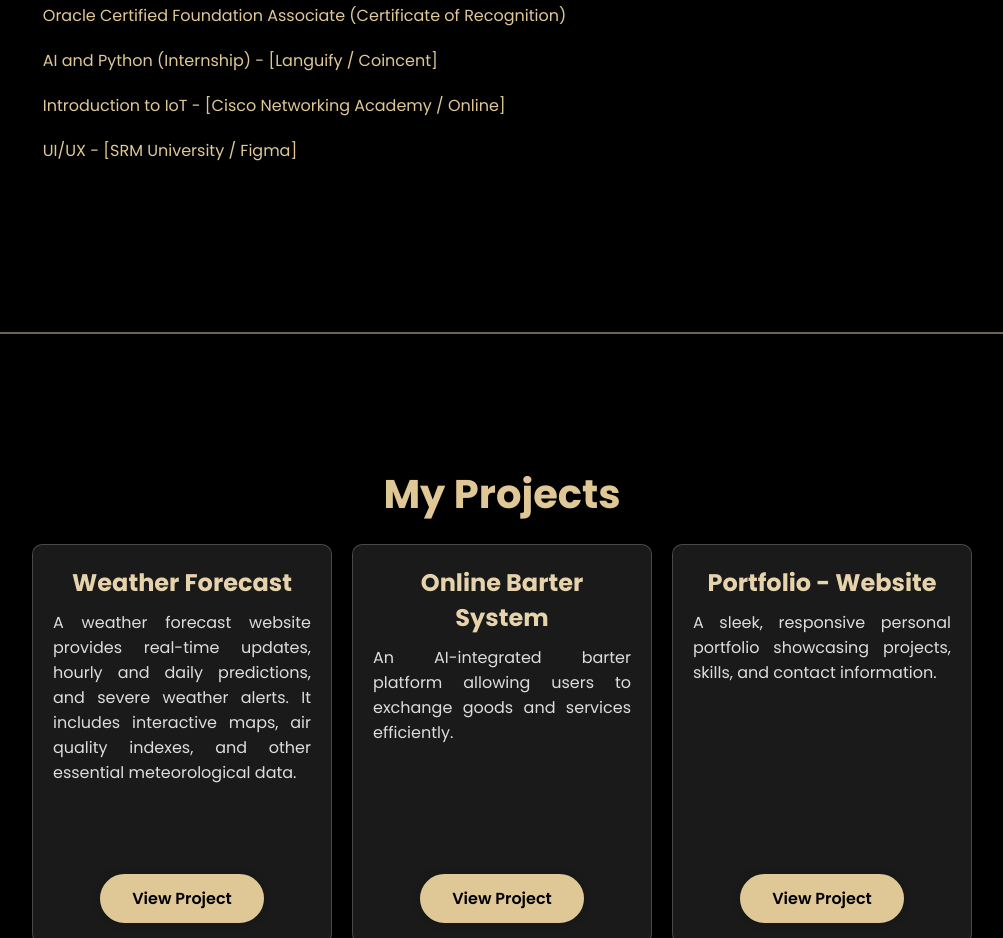
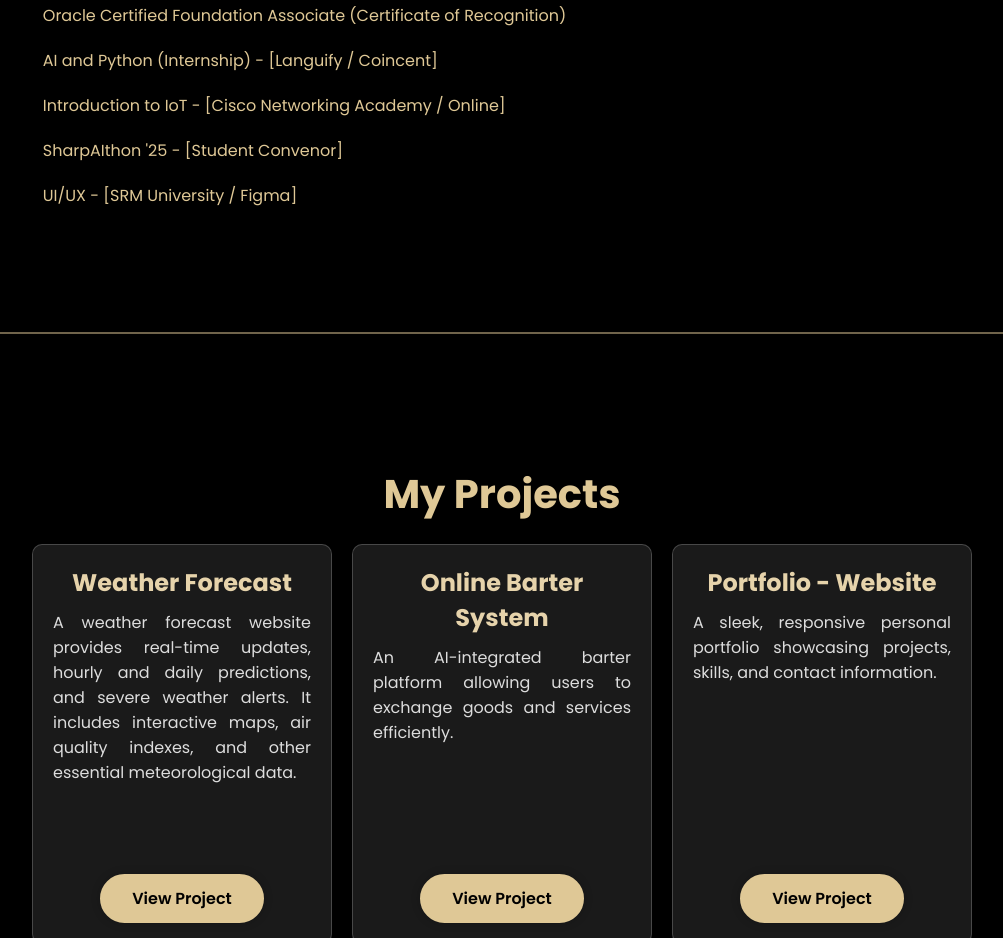
Before and after one commit to javintrivedi/Portfolio, a plain HTML site: page index.html in a window 1280 px wide. Shown: the part 2472-3410 px from the top of the page, without its empty margins (138-1141 px from the left). Drawn offline with nearby package versions, Linux system fonts and the light colour scheme; some packages are replaced by stand-ins of ours; a script that the page names is missing.

Commit message:
Update index.html

```diff
--- a/index.html
+++ b/index.html
@@ -80,6 +80,7 @@
     <li>Oracle Certified Foundation Associate (Certificate of Recognition)</li>
     <li>AI and Python (Internship) - [Languify / Coincent]</li>
     <li>Introduction to IoT - [Cisco Networking Academy / Online]</li>
+    <li>SharpAIthon '25 - [Student Convenor]</li>
     <li>UI/UX - [SRM University / Figma]</li>
 
 </div>
```
